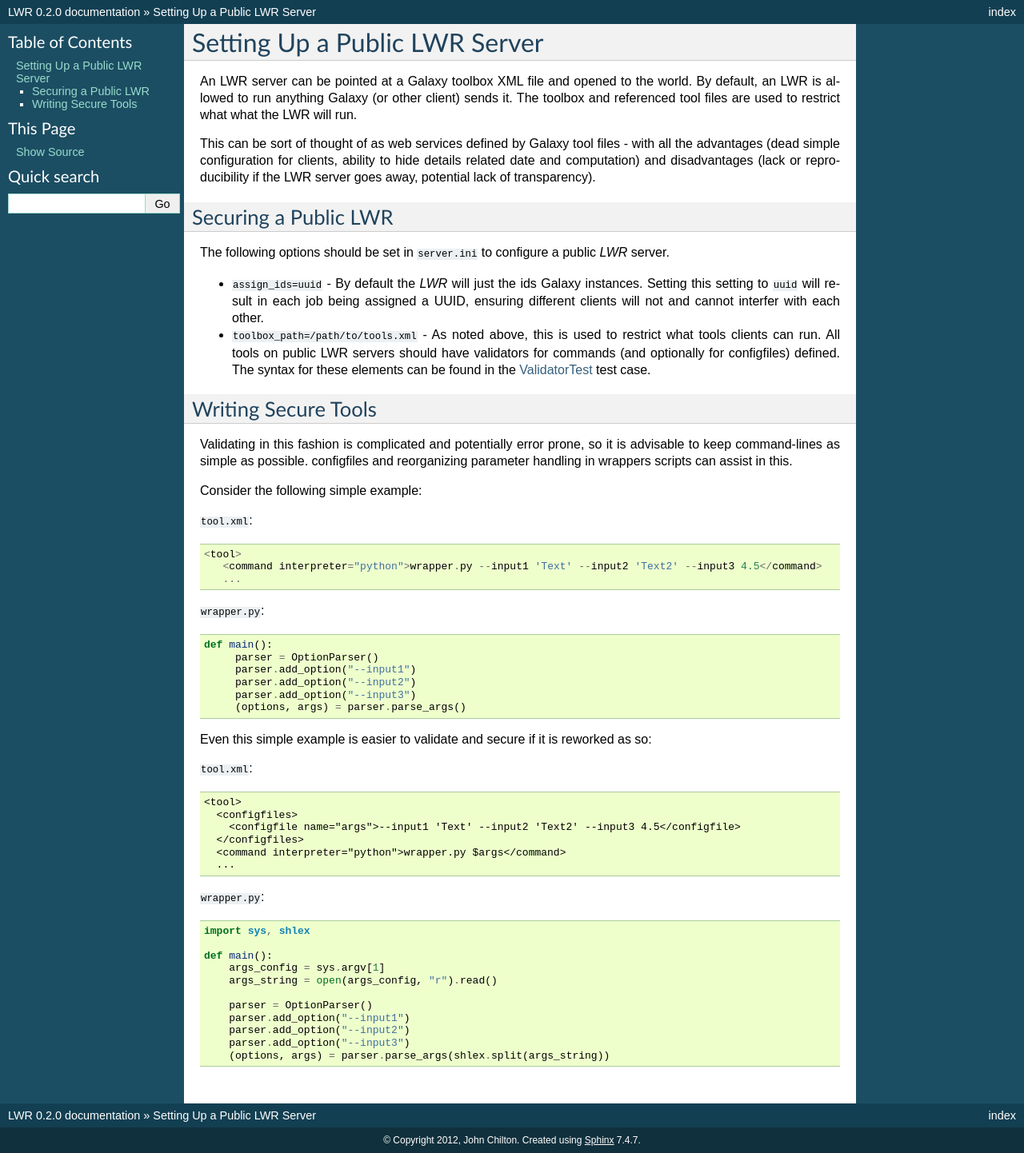
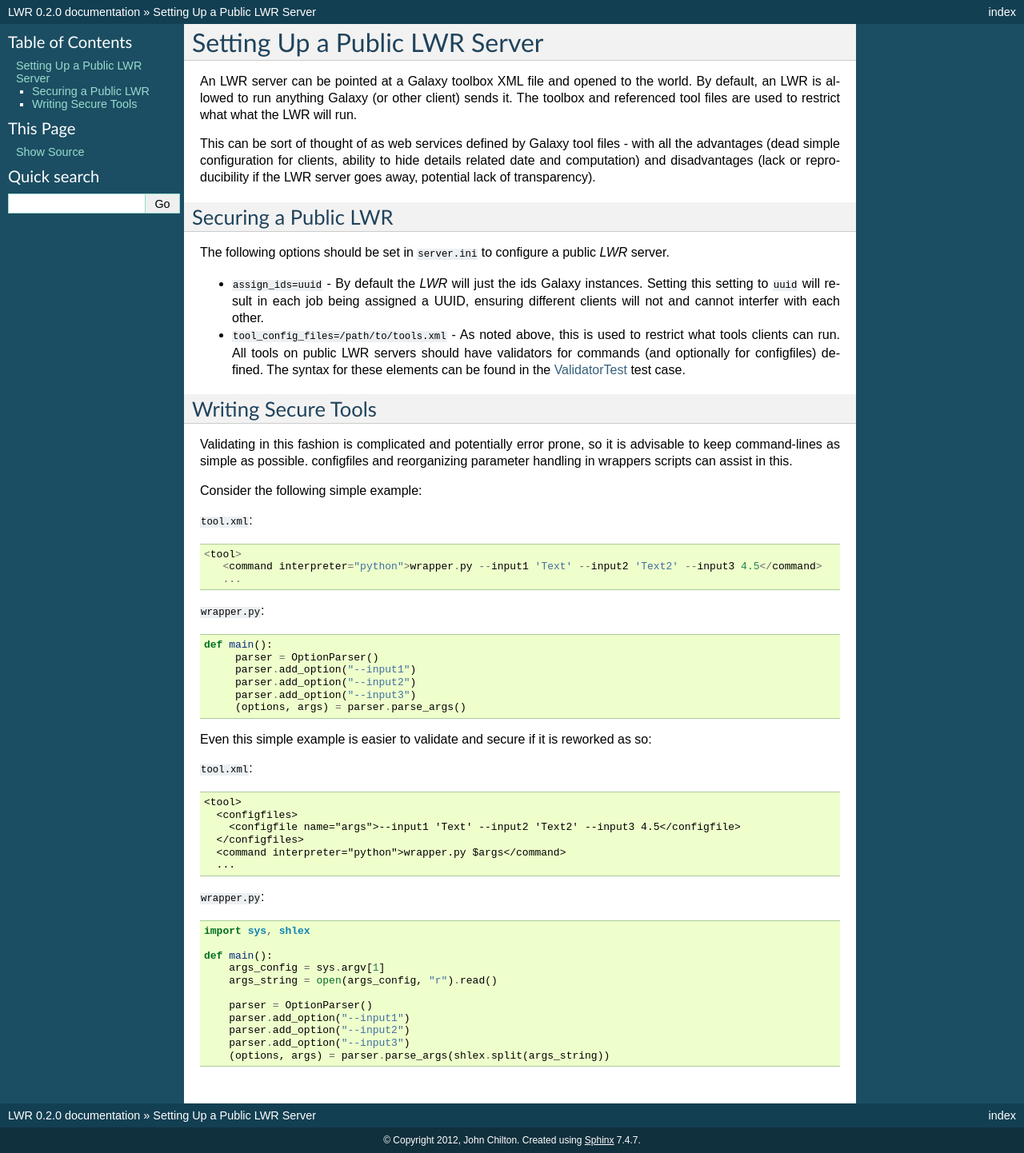
Before and after one commit to galaxyproject/pulsar, a Sphinx documentation site: the page built from docs/source/public_server.rst, in a window 1280 px wide. Shown: the whole page at 80% size. Built offline with Sphinx 7.4.7, drawn with Linux system fonts in a browser that asks for light colours.

Commit message:
Documentation improvements.

```diff
--- a/docs/source/public_server.rst
+++ b/docs/source/public_server.rst
@@ -24,7 +24,7 @@ public `LWR` server.
   being assigned a UUID, ensuring different clients will not and
   cannot interfer with each other.
 
-- ``toolbox_path=/path/to/tools.xml`` - As noted above, this is used to
+- ``tool_config_files=/path/to/tools.xml`` - As noted above, this is used to
   restrict what tools clients can run. All tools on public LWR servers
   should have validators for commands (and optionally for configfiles)
   defined. The syntax for these elements can be found in the
```
Also changed, not shown: 2 other files.
